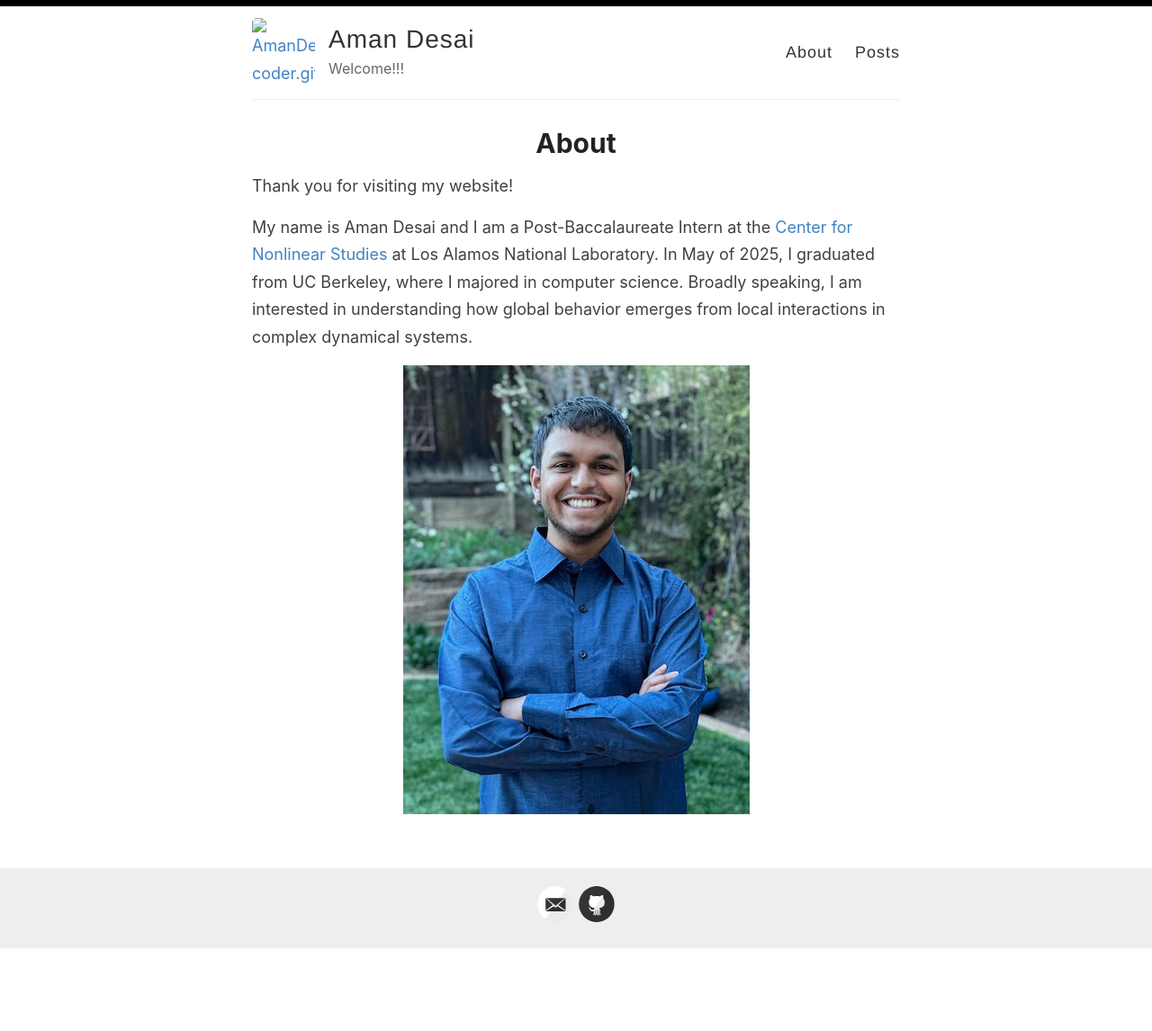
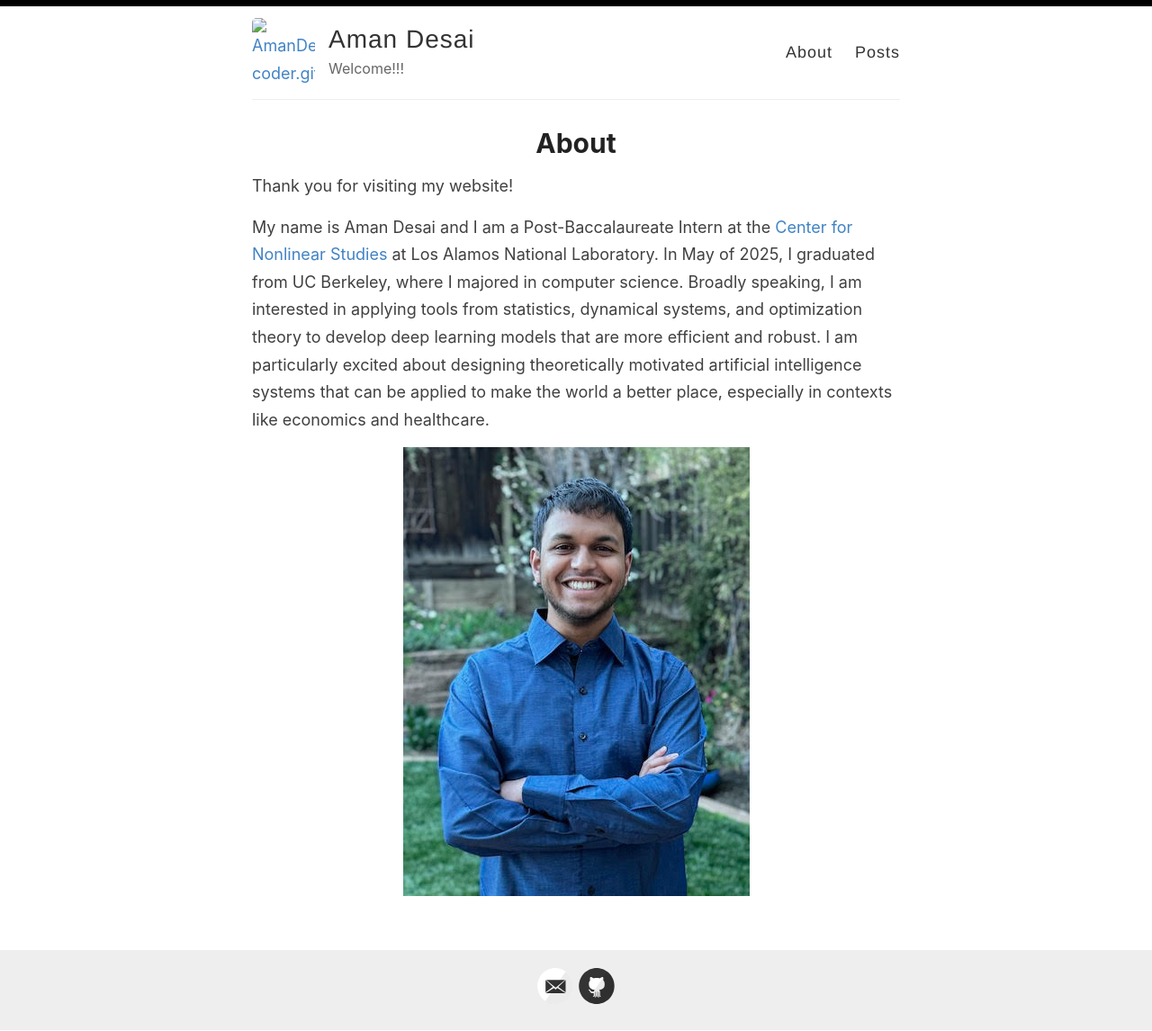
Before and after one commit to AmanDesai-coder/AmanDesai-coder.github.io, a Jekyll site: the page built from index.md, in a window 1280 px wide. Shown: the whole page at 90% size. Built offline with Jekyll 4.4.1, drawn with Linux system fonts in a browser that asks for light colours; before the commit the page ends 1054 px from its top, so only the background shows below that.

Commit message:
Update index.md

```diff
--- a/index.md
+++ b/index.md
@@ -6,6 +6,6 @@ permalink: /
 
 Thank you for visiting my website!
 
-My name is Aman Desai and I am a Post-Baccalaureate Intern at the [Center for Nonlinear Studies](https://cnls.lanl.gov/external/) at Los Alamos National Laboratory. In May of 2025, I graduated from UC Berkeley, where I majored in computer science. Broadly speaking, I am interested in understanding how global behavior emerges from local interactions in complex dynamical systems.
+My name is Aman Desai and I am a Post-Baccalaureate Intern at the [Center for Nonlinear Studies](https://cnls.lanl.gov/external/) at Los Alamos National Laboratory. In May of 2025, I graduated from UC Berkeley, where I majored in computer science. Broadly speaking, I am interested in applying tools from statistics, dynamical systems, and optimization theory to develop deep learning models that are more efficient and robust. I am particularly excited about designing theoretically motivated artificial intelligence systems that can be applied to make the world a better place, especially in contexts like economics and healthcare.
 
 ![]( /images/Aman.jpg)
```
